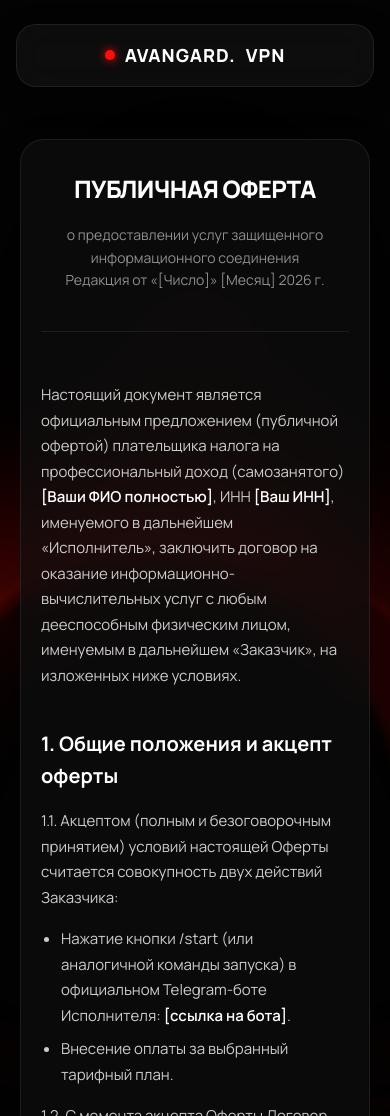
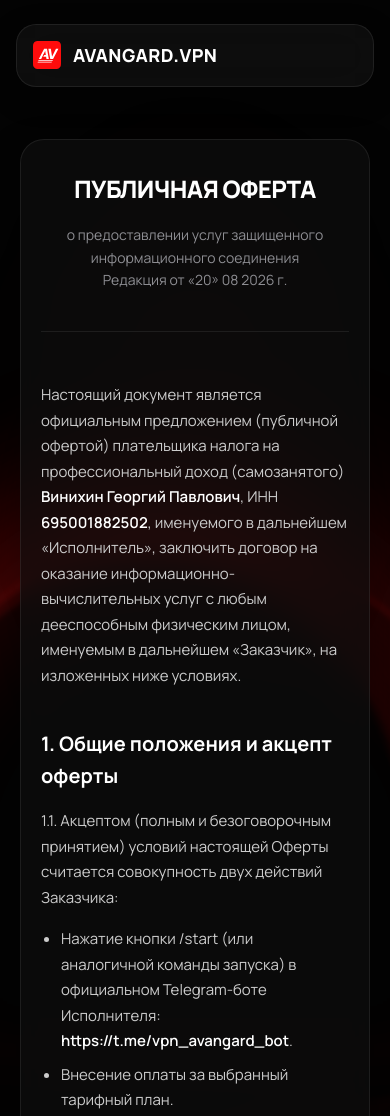
Before and after one commit to avangard-vpn/Avangard-VPN, a plain HTML site: page offer.html in a window 390 px wide. Shown: the top 1116 px of the page. Drawn offline with Linux system fonts and the light colour scheme.

Commit message:
git commit -m "fix(landing): add reviews link to navbar, update offer header, fix mobile overflow and optical alignment for footer title

```diff
--- a/offer.html
+++ b/offer.html
@@ -32,9 +32,9 @@
         .bg-object-2 { bottom: -35vh; left: 40%; transform: translateX(-50%) rotate(-12deg); width: 130vw; height: 70vh; border-top: 3px solid rgba(255, 12, 12, 0.7); box-shadow: 0 -60px 120px rgba(255, 12, 12, 0.25); filter: blur(5px); opacity: 0.8; }
 
         /* === НАВБАР === */
-        .navbar-container { display: flex; justify-content: center; align-items: center; padding: 16px 32px; max-width: 1120px; margin: 24px auto; background: var(--glass-bg); backdrop-filter: blur(20px); border: 1px solid var(--glass-border); border-radius: 100px; position: sticky; top: 24px; z-index: 100; box-shadow: 0 10px 30px rgba(0, 0, 0, 0.3); gap: 40px; }
-        .logo { font-size: 18px; font-weight: 800; letter-spacing: 1px; display: flex; align-items: center; gap: 10px; text-decoration: none; color: var(--text-main);}
-        .logo-dot { width: 10px; height: 10px; background-color: var(--accent-red); border-radius: 50%; box-shadow: 0 0 10px var(--accent-red); }
+        .navbar-container { display: flex; justify-content: space-between; align-items: center; padding: 16px 32px; max-width: 1120px; margin: 24px auto; background: var(--glass-bg); backdrop-filter: blur(20px); border: 1px solid var(--glass-border); border-radius: 100px; position: sticky; top: 24px; z-index: 100; box-shadow: 0 10px 30px rgba(0, 0, 0, 0.3); }
+        .logo-box { display: flex; align-items: center; gap: 12px; text-decoration: none; color: var(--text-main); font-size: 18px; font-weight: 800; letter-spacing: 0.5px; }
+        .nav-logo { width: 28px; height: 28px; object-fit: contain; }
         .nav-links { display: flex; gap: 32px; }
         .nav-links a { color: var(--text-muted); text-decoration: none; font-size: 14px; font-weight: 500; transition: 0.3s; }
         .nav-links a:hover, .nav-links a.active { color: var(--text-main); }
@@ -53,7 +53,7 @@
         .legal-content li { font-size: 15px; color: #CCCCCC; margin-bottom: 8px; line-height: 1.7; }
         .legal-content strong { color: var(--text-main); font-weight: 600; }
 
-        /* === ФУТЕР (Минимальный для страниц документов) === */
+        /* === ФУТЕР === */
         footer { margin-top: 60px; padding: 40px 20px; border-top: 1px solid var(--glass-border); text-align: center; font-size: 12px; color: #555; position: relative; z-index: 10; background: rgba(10, 10, 10, 0.4); backdrop-filter: blur(10px); }
 
         /* === АДАПТИВ === */
@@ -85,7 +85,10 @@
     <div class="bg-object-2"></div>
 
     <header class="navbar-container">
-        <a href="index.html" class="logo"><div class="logo-dot"></div>AVANGARD.<span class="text-red">VPN</span></a>
+        <a href="index.html" class="logo-box">
+            <img src="logo.svg" alt="Logo" class="nav-logo">
+            <span>AVANGARD.VPN</span>
+        </a>
         <nav class="nav-links">
             <a href="index.html#hero">Главная</a>
             <a href="index.html#guide">Как подключить</a>
@@ -98,16 +101,16 @@
         <div class="legal-box">
             <div class="legal-header">
                 <h1>ПУБЛИЧНАЯ ОФЕРТА</h1>
-                <p>о предоставлении услуг защищенного информационного соединения<br>Редакция от «[Число]» [Месяц] 2026 г.</p>
+                <p>о предоставлении услуг защищенного информационного соединения<br>Редакция от «20» 08 2026 г.</p>
             </div>
 
             <div class="legal-content">
-                <p>Настоящий документ является официальным предложением (публичной офертой) плательщика налога на профессиональный доход (самозанятого) <strong>[Ваши ФИО полностью]</strong>, ИНН <strong>[Ваш ИНН]</strong>, именуемого в дальнейшем «Исполнитель», заключить договор на оказание информационно-вычислительных услуг с любым дееспособным физическим лицом, именуемым в дальнейшем «Заказчик», на изложенных ниже условиях.</p>
+                <p>Настоящий документ является официальным предложением (публичной офертой) плательщика налога на профессиональный доход (самозанятого) <strong>Винихин Георгий Павлович</strong>, ИНН <strong>695001882502</strong>, именуемого в дальнейшем «Исполнитель», заключить договор на оказание информационно-вычислительных услуг с любым дееспособным физическим лицом, именуемым в дальнейшем «Заказчик», на изложенных ниже условиях.</p>
 
                 <h2>1. Общие положения и акцепт оферты</h2>
                 <p>1.1. Акцептом (полным и безоговорочным принятием) условий настоящей Оферты считается совокупность двух действий Заказчика:</p>
                 <ul>
-                    <li>Нажатие кнопки /start (или аналогичной команды запуска) в официальном Telegram-боте Исполнителя: <strong>[ссылка на бота]</strong>.</li>
+                    <li>Нажатие кнопки /start (или аналогичной команды запуска) в официальном Telegram-боте Исполнителя: <strong>https://t.me/vpn_avangard_bot</strong>.</li>
                     <li>Внесение оплаты за выбранный тарифный план.</li>
                 </ul>
                 <p>1.2. С момента акцепта Оферты Договор считается заключенным.</p>
@@ -135,10 +138,10 @@
 
                 <h2>6. Реквизиты исполнителя</h2>
                 <p>
-                    <strong>ФИО:</strong> [Ваши ФИО полностью]<br>
-                    <strong>ИНН:</strong> [Ваш ИНН]<br>
-                    <strong>Email:</strong> [Ваш email]<br>
-                    <strong>Telegram:</strong> [Ваш контакт]
+                    <strong>ФИО:</strong> Винихин Георгий Павлович<br>
+                    <strong>ИНН:</strong> 695001882502<br>
+                    <strong>Email:</strong> hello.avangard.vpn@yandex.ru<br>
+                    <strong>Telegram:</strong> +79108403741
                 </p>
             </div>
         </div>
```
Also changed, not shown: index.html (+3 -2 lines). Lines whose indentation alone changed are shown as unchanged.
